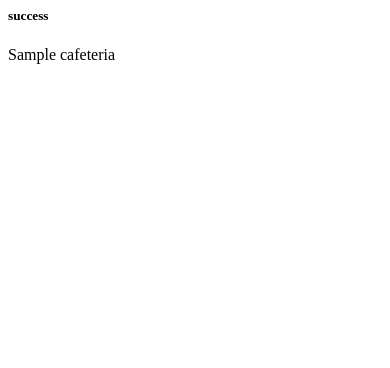
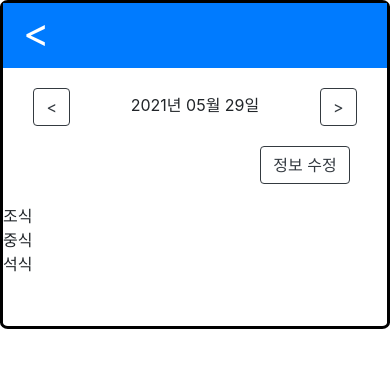
Before and after one commit to SE-gmentation/yumyumgood_subgroup2, a Django app: page /2021-05-29/ in a window 390 px wide. Shown: the top 368 px of the page. Run offline with Django 3.2, Linux system fonts and the light colour scheme; a user stored in the database is signed in; tables that the repository leaves empty hold one stand-in row (values such as "Sample post"); some libraries are stand-ins or nearby versions.

Commit message:
[UPDATE] 메뉴상태관리 화면 구성

```diff
--- a/yumyumgood/manager/models.py
+++ b/yumyumgood/manager/models.py
@@ -28,6 +28,11 @@ class Menu(models.Model):
         ('석식', '석식'),
     )
 
+    STATUS_CHOICES = (
+        ('판매 가능', '판매 가능'),
+        ('판매 중지', '판매 중지'),
+    )
+
     name = models.CharField(max_length=20)
     meal = models.CharField(max_length=2, choices=MEAL_CHOICES)
     sale_start_time = models.TimeField()
@@ -35,6 +40,7 @@ class Menu(models.Model):
     sale_date = models.DateField()
     quantity = models.PositiveIntegerField(null=True)
     foods = models.TextField()
+    status = models.CharField(max_length=20, choices=STATUS_CHOICES, null=True)
     cafeteria = models.ForeignKey("Cafeteria", on_delete=models.CASCADE)
 
     def __str__(self):
--- a/yumyumgood/manager/static/css/initialpage.css
+++ b/yumyumgood/manager/static/css/initialpage.css
@@ -2,8 +2,10 @@
 @media (min-width: 320px) and (max-width: 480px) {
 
     .body {
-        padding-bottom: 30px;
-        margin-top: 20%;
+        padding-bottom: 50px;
+        padding-top: 20px;
+        border: 3px solid black;
+        border-radius: 2%;
     }
 
     a {
--- a/yumyumgood/manager/static/css/manage_read.css
+++ b/yumyumgood/manager/static/css/manage_read.css
@@ -0,0 +1,42 @@
+/* 미디어 쿼리 */
+@media (min-width: 320px) and (max-width: 480px) {
+
+    .body {
+        padding-bottom: 50px;
+        border: 3px solid black;
+        border-radius: 2%;
+    }
+
+    .header {
+        background-color: #007BFF;
+        padding-bottom: 5px;
+    }
+
+    .header a {
+        color: white;
+        font-size: 40px;
+        padding-left: 20px;
+        text-decoration: none;
+    }
+
+    .header a:hover { text-decoration:none !important }
+
+    .choose-date{
+        padding-top: 20px;
+    }
+
+    .choose-date .btns{
+        display: flex;
+        justify-content: space-around;
+    }
+
+    #now-date {
+        padding-top: 5px;
+    }
+
+    #update-btn {
+        margin: 20px 0;
+        margin-left: 67%;
+    }
+
+}
--- a/yumyumgood/manager/templates/manager/manage_read.html
+++ b/yumyumgood/manager/templates/manager/manage_read.html
@@ -1,9 +1,99 @@
+<!DOCTYPE html>
+{% load static %}
+<html lang="en">
+    <head>
+        <meta charset="UTF-8">
+        <title>메뉴 상태 관리 화면</title>
+        <link rel="preconnect" href="https://fonts.gstatic.com">
+        <link href="https://fonts.googleapis.com/css2?family=Fraunces:ital,wght@1,500&display=swap" rel="stylesheet">
+        <link rel="stylesheet" href = "{% static 'css/manage_read.css' %}">
+        <meta name="viewport" content="width=device-width, initial-scale=1">
+		<link rel="stylesheet" href="https://stackpath.bootstrapcdn.com/bootstrap/4.1.3/css/bootstrap.min.css">
+    </head>
+    <body>
+        <div class = "body">
+            <div class="header">
+                <a href="{% url 'manager:initial_page' %}"><</a>
+            </div>
 
-<h5>success</h5>
-{{ cafe }}
+            <div class="choose-date">
+                <div class="btns">
+                    <button type="button" class="btn btn-outline-dark"><</button>
+                    <span id = "now-date">{{ year }}년 {{ month }}월 {{ day }}일</span>
+                    <button type="button" class="btn btn-outline-dark">></button>
+                </div>
+                <div id="update-btn" class="btn btn-outline-dark">정보 수정</div>
+            </div>
+
+            <div class="menus">
+
+                        <!-- <div class="food-name">{{ menus.foods }}</div> -->
+                <div class="a">
+                    <div class="meal-time">조식</div>
+                    {% for menus in menus %}
+                        {% if menus.cafeteria.name == cafe %}
+                            <div>
+                            {% if menus.meal == '조식' %}
+                                <span class="sale-time">{{ menus.sale_start_time|date:'H:i:s' }} ~ {{ menus.sale_end_time|date:'H:i:s' }}</span>
+                                <span class="food-name">{{ menus.name }}</span>
+                                {% if menus.status == '판매 가능' %}
+                                    <span class="pos">{{ menus.status }}</span>
+                                {% else %}
+                                    <span class="neg">{{ menus.status }}</span>
+                                {% endif %}
+                                <span class="quantity">{{ menus.quantity }}인분</span>
+                            {% endif %}
+                            </div>
+                        {% endif %}
+                    {% endfor %}
+                </div>
+                <div class="b">
+                    <div class="meal-time">중식</div>
+                    {% for menus in menus %}
+                        {% if menus.cafeteria.name == cafe %}
+                            <div>
+                            {% if menus.meal == '중식' %}
+                                <span class="sale-time">{{ menus.sale_start_time|date:'H:i:s' }} ~ {{ menus.sale_end_time|date:'H:i:s' }}</span>
+                                <span class="food-name">{{ menus.name }}</span>
+                                {% if menus.status == '판매 가능' %}
+                                    <span class="pos">{{ menus.status }}</span>
+                                {% else %}
+                                    <span class="neg">{{ menus.status }}</span>
+                                {% endif %}
+                                <span class="quantity">{{ menus.quantity }}인분</span>
+                            {% endif %}
+                            </div>
+                        {% endif %}
+                    {% endfor %}
+                </div>
+                <div class="c">
+                    <div class="meal-time">석식</div>
+                    {% for menus in menus %}
+                        {% if menus.cafeteria.name == cafe %}
+                            <div>
+                            {% if menus.meal == '석식' %}
+                                <span class="sale-time">{{ menus.sale_start_time|date:'H:i:s' }} ~ {{ menus.sale_end_time|date:'H:i:s' }}</span>
+                                <span class="food-name">{{ menus.name }}</span>
+                                {% if menus.status == '판매 가능' %}
+                                    <span class="pos">{{ menus.status }}</span>
+                                {% else %}
+                                    <span class="neg">{{ menus.status }}</span>
+                                {% endif %}
+                                <span class="quantity">{{ menus.quantity }}인분</span>
+                            {% endif %}
+                            </div>
+                        {% endif %}
+                    {% endfor %}
+                </div>
+
+            </div>
+        </div>
+    </body>
+</html>
+
 
 {% for menus in menus %}
     {% if menus.cafeteria.name == cafe %}
-        <div class="image">{{ menus.foods }}</div>
+
     {% endif %}
 {% endfor %}
--- a/yumyumgood/manager/views.py
+++ b/yumyumgood/manager/views.py
@@ -18,11 +18,19 @@ def menu_read(request, date):
 
     menus = Menu.objects.filter(sale_date = date)
     profile = Profile.objects.get(user = request.user)
+
     cafe = profile.Cafeteria.name
+    dates = date.split("-")
+    year = dates[0]
+    month = dates[1]
+    day = dates[2]
 
     data={
         'menus' : menus,
-        'cafe' : cafe
+        'cafe' : cafe,
+        'year' : year,
+        'month' : month,
+        'day' : day
     }
 
     return render(request,'manager/manage_read.html', data)
```
Also changed, not shown: yumyumgood/manager/migrations/0003_menu_status.py (added).
